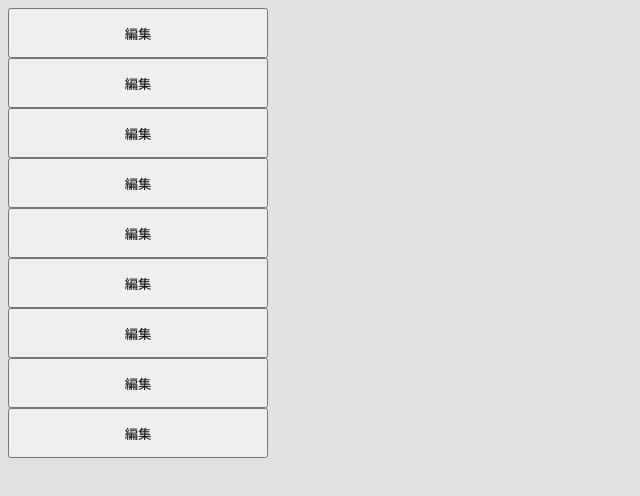
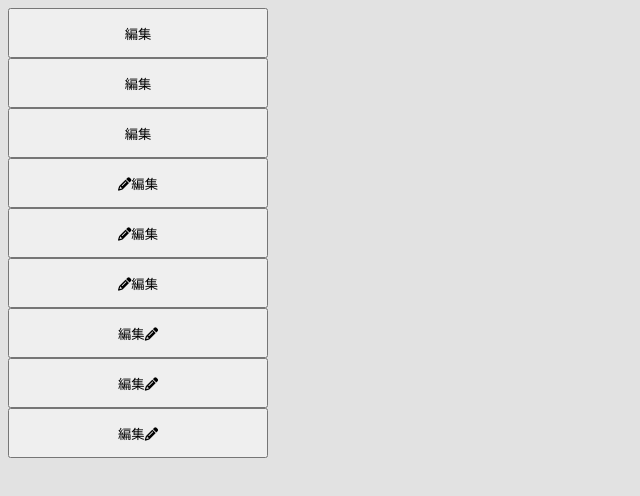
Before and after one commit to nyanchl/superhamster_task, a React (Create React App) app: page / in a window 1280 px wide. Shown: the top 496 px of the page, without its empty margins (0-640 px from the left). Built offline with nearby package versions, Linux system fonts and the light colour scheme.

Commit message:
アイコン追加

```diff
--- a/src/buttons/base_button/base_button.tsx
+++ b/src/buttons/base_button/base_button.tsx
@@ -1,3 +1,5 @@
+type IconPositionType = "left" | "right";
+
 type ButtonType = "button" | "submit" | "reset";
 
 type TargetAttributeType = "_blank" | "_self" | "_parent" | "_top";
@@ -11,6 +13,8 @@ type BaseButtonType = {
   onClick?: () => void;
   handleClick?: () => void;
   url?: string;
+  icon?: boolean;
+  iconPosition?: IconPositionType;
   type?: ButtonType;
   target?: TargetAttributeType;
 };
@@ -23,6 +27,8 @@ function BaseButton({
   isLoading,
   handleClick,
   url,
+  icon,
+  iconPosition = "left",
   type,
   target,
 }: BaseButtonType) {
@@ -32,8 +38,9 @@ function BaseButton({
     height: heightValue,
   };
   // ボタンの要素
-  const buttonElement = (
+  const buttonElement = (className: string) => (
     <button
+      className={className}
       disabled={isLoading || isDisabled}
       type={type}
       style={buttonStyle}
@@ -42,23 +49,33 @@ function BaseButton({
         if (url) window.open(url, target);
       }}
     >
-      <span>{text}</span>
+      {icon === true && iconPosition === "left" && (
+        <span className="button-icon-left">
+          <i className="fa-solid fa-pencil"></i>
+        </span>
+      )}
+      <span className="button-text">{text}</span>
+      {icon === true && iconPosition === "right" && (
+        <span className="button-icon-right">
+          <i className="fa-solid fa-pencil"></i>
+        </span>
+      )}
     </button>
   );
 
   return (
-    <div>
+    <div className="button-group">
       {url ? (
         <>
-          <section>{buttonElement}</section>
-          <section>{buttonElement}</section>
-          <section>{buttonElement}</section>
+          <section>{buttonElement("first-button")}</section>
+          <section>{buttonElement("second-button")}</section>
+          <section>{buttonElement("third-button")}</section>
         </>
       ) : (
         <>
-          <section>{buttonElement}</section>
-          <section>{buttonElement}</section>
-          <section>{buttonElement}</section>
+          <section>{buttonElement("first-button")}</section>
+          <section>{buttonElement("second-button")}</section>
+          <section>{buttonElement("third-button")}</section>
         </>
       )}
     </div>
--- a/src/buttons/index.tsx
+++ b/src/buttons/index.tsx
@@ -23,13 +23,15 @@ function Buttons() {
     handleClick,
   };
   return (
-    <div>
+    <div className="outter-container">
       <BaseButton {...buttonElementProps} />
       <BaseButton
         {...buttonElementProps}
         url="https://www.google.com"
+        icon={true}
+        iconPosition="left"
       />
-      <BaseButton {...buttonElementProps} />
+      <BaseButton {...buttonElementProps} icon={true} iconPosition="right" />
     </div>
   );
 }
```
